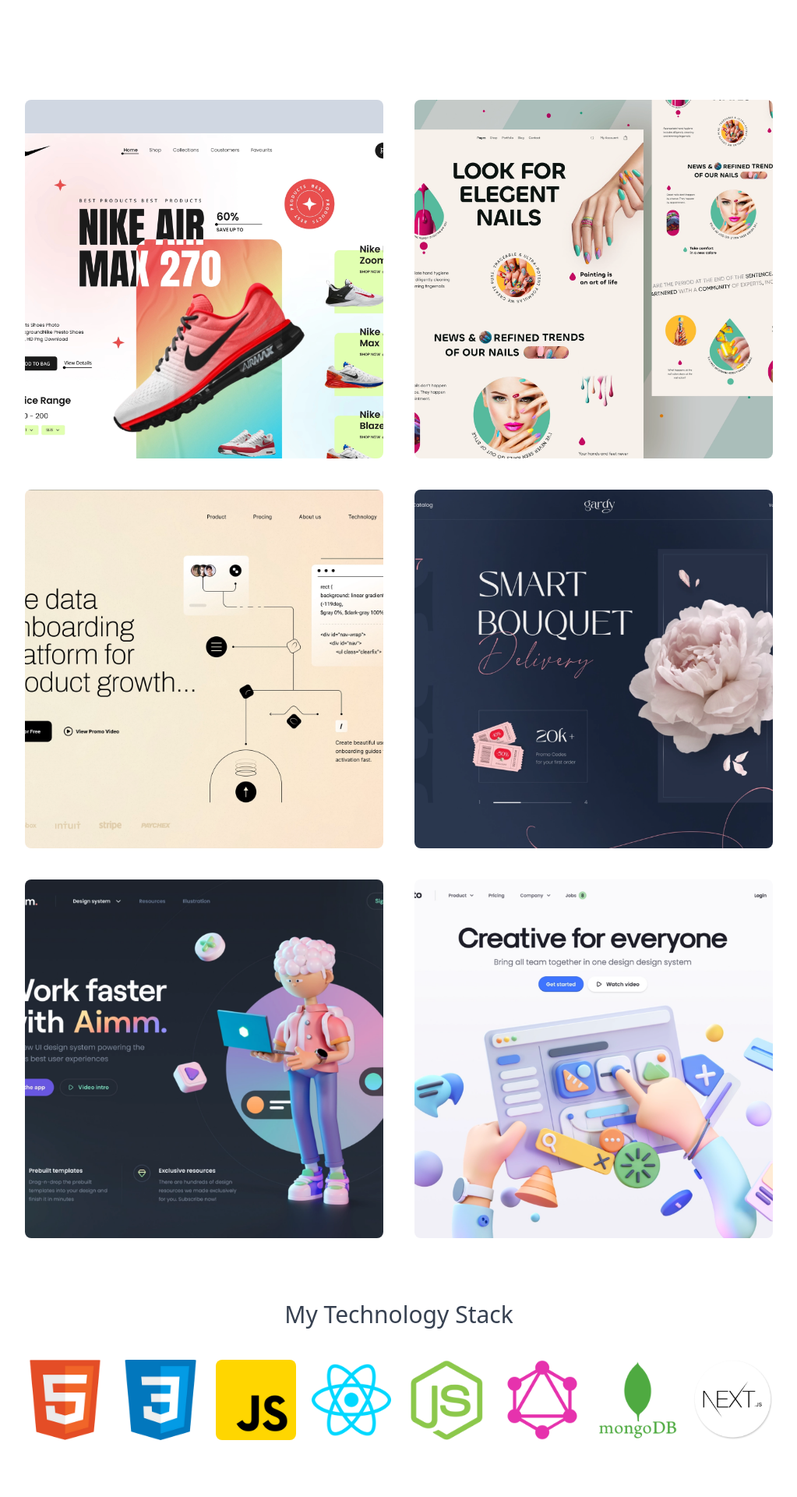
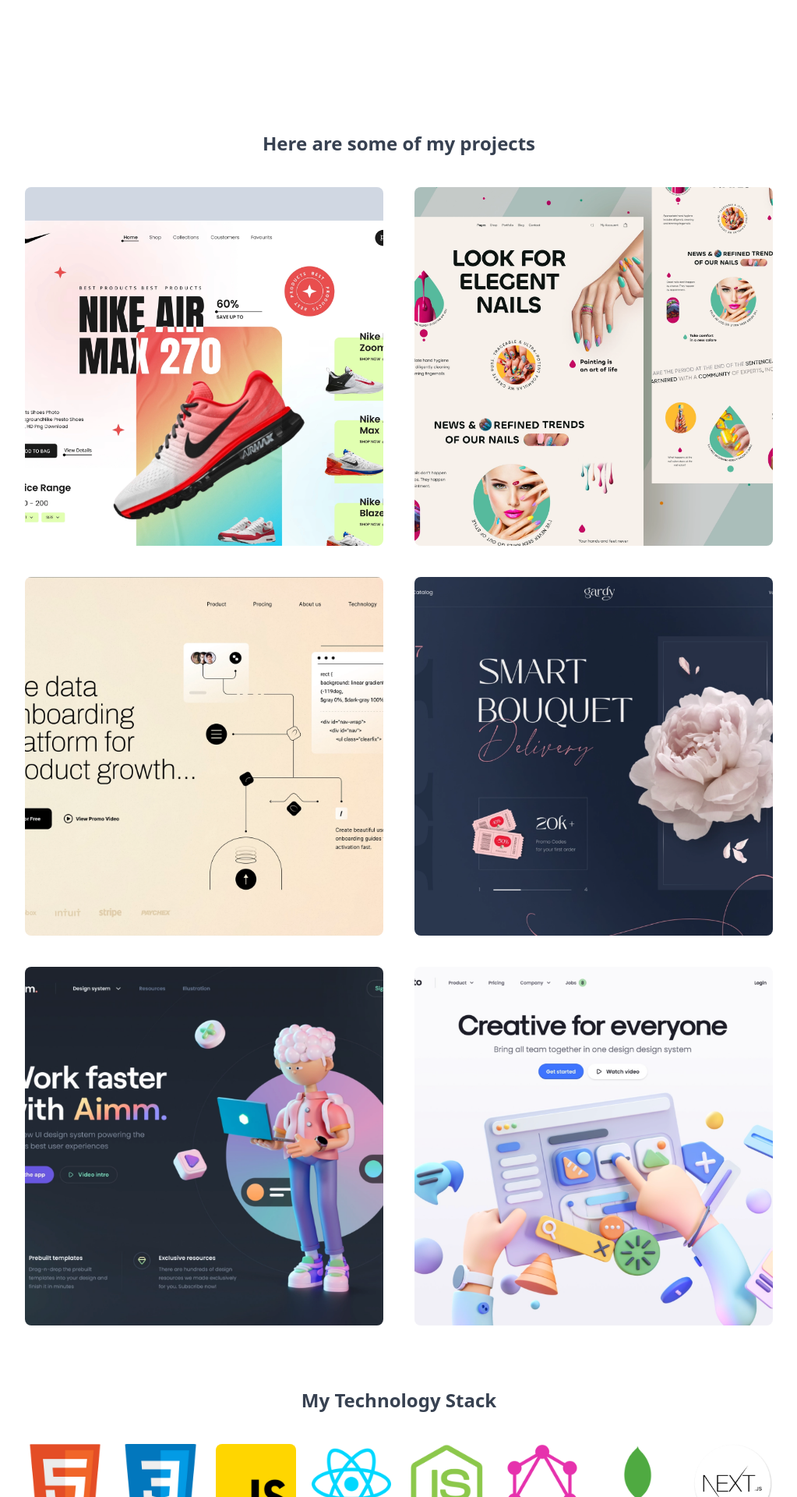
Before and after one commit to renmission/renatomission, a Next.js app: page / in a window 1280 px wide. Shown: the part 820-2740 px from the top of the page at 78% size, without its empty margins (128-1151 px from the left). Built offline with nearby package versions, Linux system fonts and the light colour scheme.

Commit message:
update spacing

```diff
--- a/layouts/Portfolio.tsx
+++ b/layouts/Portfolio.tsx
@@ -42,6 +42,9 @@
   ];
   return (
     <section>
+       <div className="text-2xl font-semibold text-center text-gray-700 py-10 dark:text-white">
+        <h2>Here are some of my projects</h2>
+      </div>
       <div className="flex flex-col gap-10 pb-10 lg:flex-row lg:flex-wrap">
         {webs.map(({ id, src, title }) => (
           <div
--- a/layouts/TechStack.tsx
+++ b/layouts/TechStack.tsx
@@ -58,7 +58,7 @@
 
   return (
     <section>
-      <div className="text-3xl text-center text-gray-700 py-10 dark:text-white">
+      <div className="text-2xl font-semibold text-center text-gray-700 py-10 dark:text-white">
         <h2>My Technology Stack</h2>
       </div>
       <div className="flex  gap-5 pb-10 flex-row flex-wrap">
```
